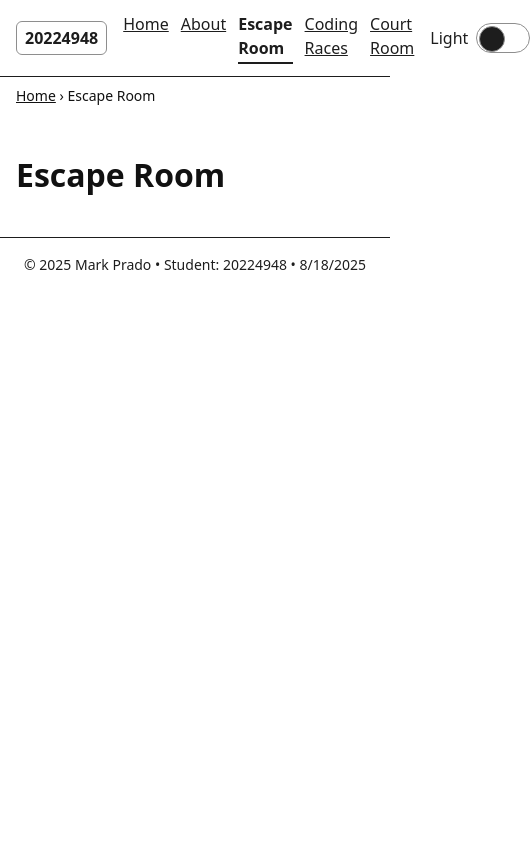
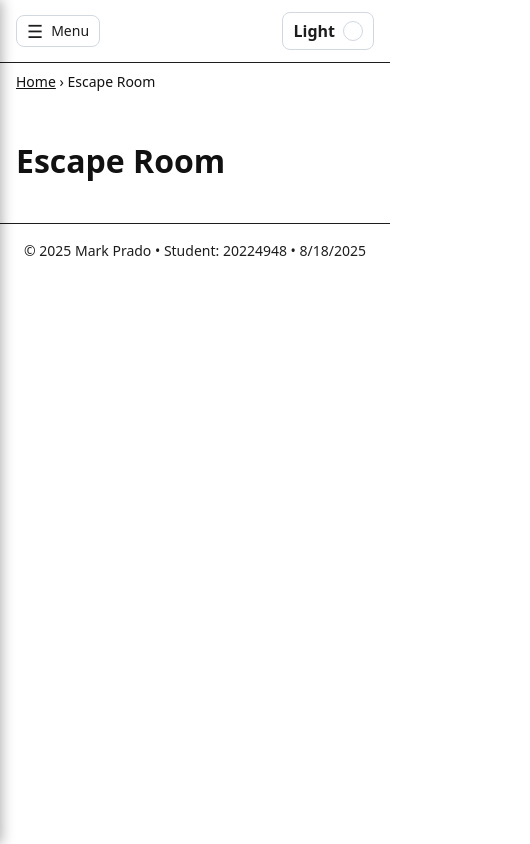
Before and after one commit to 20224948/CSE3CWA-A2, a Next.js app: page /escape-room in a window 390 px wide. Shown: the whole page, 530 px wide, since content can reach past the window. Built offline with nearby package versions, Linux system fonts and the light colour scheme.

Commit message:
Hamburger menu implementation + Extra Theme

```diff
--- a/app/components/ThemeSwitch.tsx
+++ b/app/components/ThemeSwitch.tsx
@@ -1,13 +1,19 @@
 "use client";
 import { useEffect, useState } from "react";
 
-type Mode = "light" | "dark";
+type Mode = "light" | "dark" | "earth";
 const COOKIE_NAME = "theme";
+const MODES: Mode[] = ["light", "dark", "earth"];
 
 function setCookie(name: string, value: string, days = 365) {
   const d = new Date();
-  d.setTime(d.getTime() + days*24*60*60*1000);
-  document.cookie = name + "=" + encodeURIComponent(value) + "; path=/; expires=" + d.toUTCString();
+  d.setTime(d.getTime() + days * 24 * 60 * 60 * 1000);
+  document.cookie =
+    name +
+    "=" +
+    encodeURIComponent(value) +
+    "; path=/; expires=" +
+    d.toUTCString();
 }
 function getCookie(name: string) {
   const m = document.cookie.match(new RegExp("(?:^|; )" + name + "=([^;]+)"));
@@ -17,36 +23,68 @@ function getCookie(name: string) {
 export default function ThemeSwitch() {
   const [mode, setMode] = useState<Mode>("light");
 
+  // hydrate from <html data-theme> or cookie
   useEffect(() => {
-    const current = (document.documentElement.dataset.theme as Mode) || (getCookie(COOKIE_NAME) as Mode) || "light";
+    const current =
+      (document.documentElement.getAttribute("data-theme") as Mode) ||
+      (getCookie(COOKIE_NAME) as Mode) ||
+      "light";
     setMode(current);
   }, []);
 
   function setTheme(next: Mode) {
     setMode(next);
     setCookie(COOKIE_NAME, next);
-    document.documentElement.dataset.theme = next;
+    document.documentElement.setAttribute("data-theme", next);
   }
 
-  const isDark = mode === "dark";
+  function cycleTheme() {
+    const i = MODES.indexOf(mode);
+    const next = MODES[(i + 1) % MODES.length];
+    setTheme(next);
+  }
+
+  // small visual hint for earth mode
+  const label =
+    mode === "light" ? "Light" : mode === "dark" ? "Dark" : "Earth";
 
   return (
-    <label
-      aria-label="Toggle dark mode"
-      style={{ marginLeft: "auto", display: "inline-flex", alignItems: "center", gap: 8, cursor: "pointer" }}
+    <button
+      type="button"
+      onClick={cycleTheme}
+      aria-label="Change theme"
+      title={`Theme: ${label} (click to change)`}
+      style={{
+        marginLeft: "auto",
+        display: "inline-flex",
+        alignItems: "center",
+        gap: 8,
+        cursor: "pointer",
+        padding: "6px 10px",
+        border: "1px solid var(--border)",
+        borderRadius: 8,
+        background: "var(--button-bg)",
+        color: "var(--button-text)",
+        font: "inherit",
+      }}
     >
-      <span aria-hidden="true">{isDark ? "Dark" : "Light"}</span>
-      <input
-        type="checkbox"
-        role="switch"
-        aria-checked={isDark}
-        checked={isDark}
-        onChange={(e) => setTheme(e.target.checked ? "dark" : "light")}
-        style={{ position: "absolute", opacity: 0, pointerEvents: "none" }}
+      <span style={{ fontWeight: 600 }}>{label}</span>
+      {/* simple indicator */}
+      <span
+        aria-hidden="true"
+        style={{
+          width: 18,
+          height: 18,
+          borderRadius: "50%",
+          border: "1px solid var(--border)",
+          background:
+            mode === "light"
+              ? "#fff"
+              : mode === "dark"
+              ? "#0b0f14"
+              : "#cbbf9d" /* matches your earth palette */,
+        }}
       />
-      <span aria-hidden="true" style={{ width: 52, height: 28, borderRadius: 999, border: "1px solid #888", position: "relative", display: "inline-block" }}>
-        <span style={{ position: "absolute", top: 2, left: isDark ? 26 : 2, width: 24, height: 24, borderRadius: "50%", border: "1px solid #888", transition: "left 150ms ease", background: "currentColor" }} />
-      </span>
-    </label>
+    </button>
   );
 }
--- a/app/layout.tsx
+++ b/app/layout.tsx
@@ -1,4 +1,5 @@
 import type { Metadata } from "next";
+import Link from "next/link";
 import Nav from "./components/Nav";
 import Breadcrumb from "./components/Breadcrumb";
 import ThemeSwitch from "./components/ThemeSwitch";
@@ -12,49 +13,95 @@ export default function RootLayout({ children }: { children: React.ReactNode })
     return (
         <html lang="en" data-theme="light" suppressHydrationWarning>
             <body style={{ margin: 0, fontFamily: "system-ui, sans-serif", lineHeight: 1.5 }}>
-                {/* Set theme ASAP from localStorage (NO system fallback) */}
+                {/* Set theme ASAP from cookie */}
                 <script
                     dangerouslySetInnerHTML={{
                         __html: `
 (function(){
   try{
     var m = document.cookie.match(/(?:^|; )theme=([^;]+)/);
-    var t = m ? decodeURIComponent(m[1]) : 'light';  // default
+    var t = m ? decodeURIComponent(m[1]) : 'light';
     document.documentElement.setAttribute('data-theme', t);
   }catch(e){}
 })();`,
                     }}
                 />
-                {/* Theme styles */}
+
+                {/* Theme + header + drawer styles */}
                 <style>{`
           :root { color-scheme: light dark; }
           a { color: inherit; text-decoration: underline; }
+
           html[data-theme="light"] {
-  --bg: #ffffff;
-  --text: #111111;
-  --panel: #ffffff;
-  --muted: #f5f7fa;
-  --border: #cfd6df;
-  --accent: #2563eb;
-  --button-bg: #ffffff;
-  --button-text: #111111;
-}
-html[data-theme="dark"] {
-  --bg: #0b0f14;
-  --text: #e8edf2;
-  --panel: #0f151d;
-  --muted: #0b1118;
-  --border: #2a3441;
-  --accent: #7aa2ff;
-  --button-bg: #131a23;
-  --button-text: #e8edf2;
-}
-          html[data-theme="light"] body { background:#ffffff; color:#111111; }
-          html[data-theme="dark"]  body { background:#111111; color:#eeeeee; }
+            --bg:#ffffff; --text:#111111; --panel:#ffffff; --muted:#f5f7fa;
+            --border:#cfd6df; --accent:#2563eb; --button-bg:#ffffff; --button-text:#111111;
+          }
+          html[data-theme="dark"] {
+            --bg:#0b0f14; --text:#e8edf2; --panel:#0f151d; --muted:#0b1118;
+            --border:#2a3441; --accent:#7aa2ff; --button-bg:#131a23; --button-text:#e8edf2;
+          }
+
+          html[data-theme="earth"] {
+            --bg:     #f6f2ea;
+            --text:   #2b2b2b;
+            --panel:  #efe8d8;
+            --muted:  #e7decd;
+            --border: #c8bfae;
+            --accent: #8b5e34;
+            --button-bg:   #f6f2ea;
+            --button-text: #2b2b2b;
+        }
+
+
+          body { background: var(--bg); color: var(--text); }
           header, footer { background: transparent; }
           .surface { border-color: currentColor; opacity: 0.95; }
+
+          /* visibility helpers */
+          .desktop-only { display: none; }
+          .mobile-only  { display: inline-flex; }
+          @media (min-width: 768px) {
+            .desktop-only { display: block; }
+            .mobile-only  { display: none !important; } /* ensure hamburger is hidden on desktop */
+          }
+
+          /* === CSS-only hamburger drawer === */
+          #nav-toggle { position: fixed; opacity: 0; pointer-events: none; } /* hidden checkbox */
+
+          .overlay {
+            position: fixed; inset: 0; background: rgba(0,0,0,0.35);
+            opacity: 0; pointer-events: none; transition: opacity .2s ease;
+            z-index: 1000;
+          }
+          .drawer {
+            position: fixed; top: 0; left: 0; height: 100dvh; width: 280px;
+            background: var(--panel); color: var(--text);
+            transform: translateX(-100%); transition: transform .2s ease;
+            box-shadow: 2px 0 12px rgba(0,0,0,.3);
+            display: flex; flex-direction: column;
+            z-index: 1001;
+          }
+          #nav-toggle:checked ~ .overlay { opacity: 1; pointer-events: auto; }
+          #nav-toggle:checked ~ .drawer  { transform: translateX(0); }
+
+          .hamburger-btn, .close-btn {
+            background: var(--button-bg); color: var(--button-text);
+            border: 1px solid var(--border); border-radius: 8px;
+            padding: 6px 10px; cursor: pointer; font-size: 18px; line-height: 1;
+          }
+          /* NOTE: no display set here; .mobile-only controls visibility */
+          .hamburger-btn { align-items: center; gap: 8px; }
+          .close-btn { border: none; background: transparent; font-size: 22px; margin: 8px; align-self: flex-end; }
+
+          .nav-list { list-style: none; margin: 0; padding: 8px; display: flex; flex-direction: column; gap: 6px; }
+          .nav-link {
+            display: block; padding: 10px 12px; border: 1px solid var(--border);
+            border-radius: 10px; text-decoration: none; background: var(--muted); color: var(--text);
+          }
+          .nav-link:hover { outline: 2px solid var(--accent); outline-offset: 2px; }
         `}</style>
 
+                {/* Header */}
                 <header
                     className="surface"
                     style={{
@@ -65,27 +112,65 @@ html[data-theme="dark"] {
                         borderBottom: "1px solid",
                     }}
                 >
-                    <div
-                        style={{
-                            fontWeight: 700,
-                            border: "1px solid #888",
-                            borderRadius: 6,
-                            padding: "4px 8px",
-                        }}
-                    >
-                        20224948
+                    {/* Mobile hamburger trigger */}
+                    <label htmlFor="nav-toggle" className="hamburger-btn mobile-only" aria-label="Open menu">
+                        ☰ <span style={{ fontSize: 14 }}>Menu</span>
+                    </label>
+
+                    {/* Desktop navigation only */}
+                    <div className="desktop-only">
+                        <Nav />
                     </div>
 
-                    <Nav />
+                    <div style={{ flex: 1 }} />
 
-                    {/* Switch sits on the right */}
+                    {/* Theme switch on far right */}
                     <ThemeSwitch />
                 </header>
 
+                {/* Hidden checkbox drives the drawer */}
+                <input id="nav-toggle" type="checkbox" aria-hidden="true" />
+
+                {/* Mobile overlay + drawer */}
+                <label htmlFor="nav-toggle" className="overlay mobile-only" aria-label="Close menu" />
+                <aside className="drawer mobile-only" aria-label="Main navigation">
+                    <label htmlFor="nav-toggle" className="close-btn" aria-label="Close menu">×</label>
+                    <nav>
+                        <ul className="nav-list">
+                            <li><Link href="/" className="nav-link">Home</Link></li>
+                            <li><Link href="/about" className="nav-link">About</Link></li>
+                            <li><Link href="/escape-room" className="nav-link">Escape Room</Link></li>
+                            <li><Link href="/coding-races" className="nav-link">Coding Races</Link></li>
+                            <li><Link href="/court-room" className="nav-link">Court Room</Link></li>
+                        </ul>
+                    </nav>
+                </aside>
+
+                {/* CLOSE DRAWER AFTER CLICKING A MENU LINK */}
+                <script
+                    dangerouslySetInnerHTML={{
+                        __html: `
+      (function () {
+        function closeDrawerIfLinkClick(evt) {
+          var link = evt.target && evt.target.closest('.drawer a');
+          if (!link) return;
+          var cb = document.getElementById('nav-toggle');
+          if (cb && 'checked' in cb) cb.checked = false;
+        }
+        document.addEventListener('click', closeDrawerIfLinkClick, true);
+      })();
+    `,
+                    }}
+                />
+
+                {/* Breadcrumbs */}
                 <Breadcrumb />
 
+
+                {/* Main content */}
                 <main style={{ padding: 16 }}>{children}</main>
 
+                {/* Footer */}
                 <footer
                     className="surface"
                     style={{
```
Also changed, not shown: app/components/HamburgerMenu.tsx (added, +85 -0 lines).
